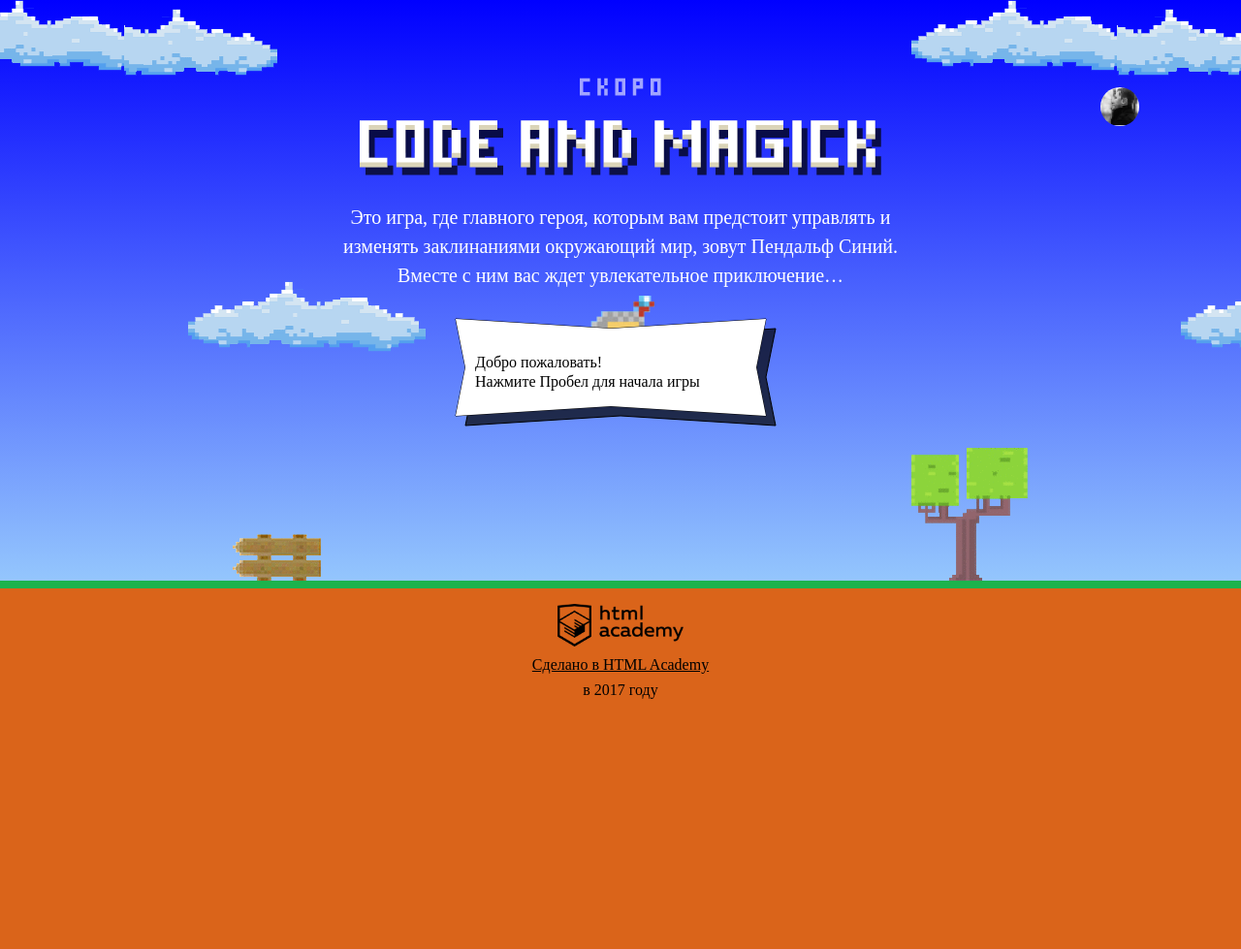
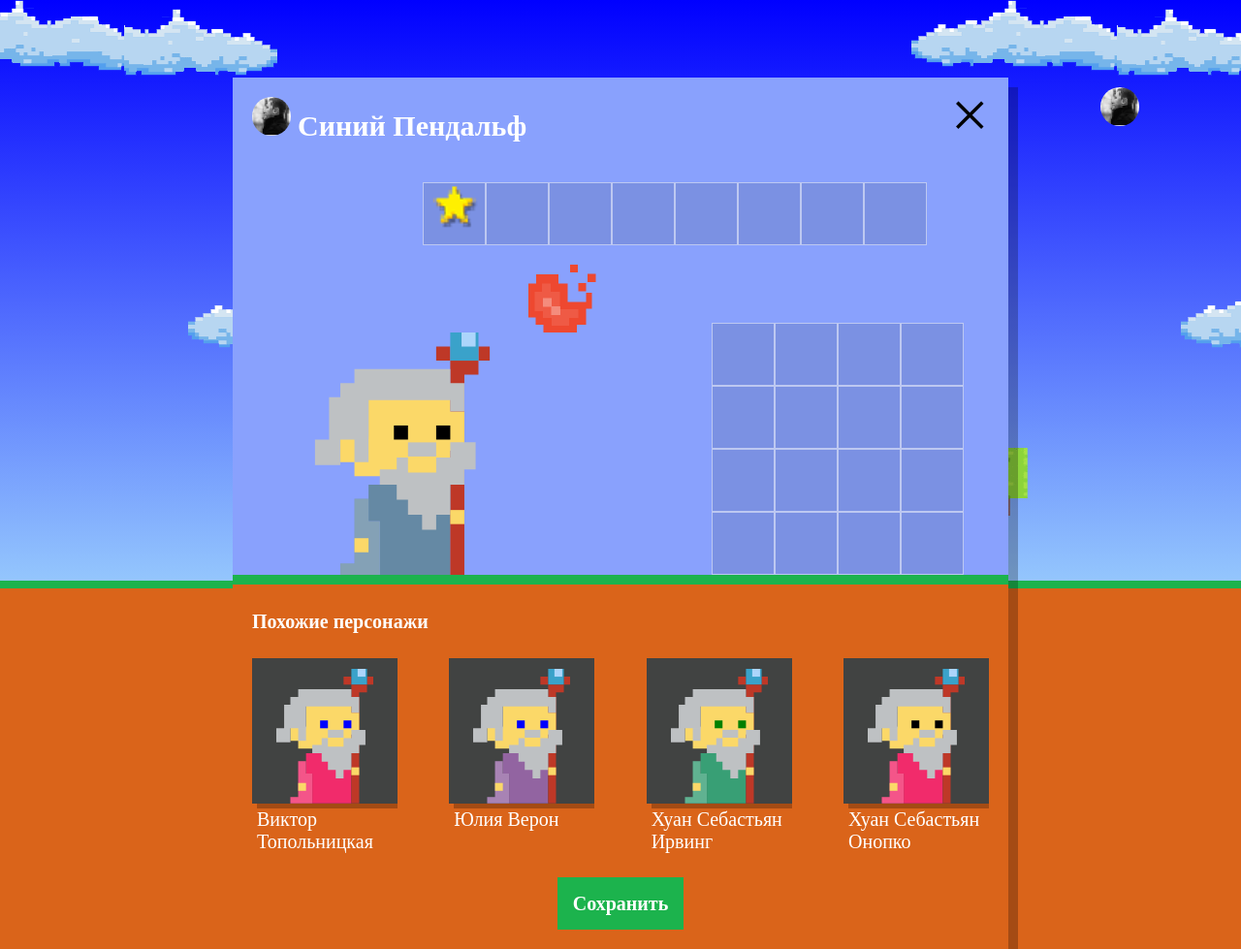
Before and after one commit to Tkachenino/948039-code-and-magick-19, a website: page index.html in a window 1280 px wide. Shown: the whole page at 97% size. Before the commit the page ends 800 px from the top, so only its background shows below. Drawn offline with Linux system fonts and the light colour scheme; a web font is replaced by a local one.

Commit message:
генерируем аватары игроков

```diff
--- a/index.html
+++ b/index.html
@@ -198,6 +198,7 @@
     return height * (1 / 3) - getWizardHeight();
   };
 </script>
+<script src='js/setup.js'></script>
 <script src="js/stat.js"></script>
 <script src="js/game.js"></script>
 
--- /dev/null
+++ b/js/setup.js
@@ -0,0 +1,52 @@
+'use strict';
+var wizardName = ['Иван', 'Хуан Себастьян', 'Мария', 'Кристоф', 'Виктор', 'Юлия', 'Люпита', 'Вашингтон'];
+var wizardSurname = ['да Марья', 'Верон', 'Мирабелла', 'Вальц', 'Онопко', 'Топольницкая', 'Нионго', 'Ирвинг'];
+var coatColor = ['rgb(101, 137, 164)', 'rgb(241, 43, 107)', 'rgb(146, 100, 161)', 'rgb(56, 159, 117)', 'rgb(215, 210, 55)', 'rgb(0, 0, 0)'];
+var eyesColor = ['black', 'red', 'blue', 'yellow', 'green'];
+var getRandom = function (arr) {
+  return Math.round(Math.random() * (arr.length - 1));
+};
+var wizards = [
+  {
+    name: wizardName[getRandom(wizardName)] + '\t' + wizardSurname[getRandom(wizardSurname)],
+    coatColor: coatColor[getRandom(coatColor)],
+    eyesColor: eyesColor[getRandom(eyesColor)]
+  },
+  {
+    name: wizardName[getRandom(wizardName)] + '\t' + wizardSurname[getRandom(wizardSurname)],
+    coatColor: coatColor[getRandom(coatColor)],
+    eyesColor: eyesColor[getRandom(eyesColor)]
+  },
+  {
+    name: wizardName[getRandom(wizardName)] + '\t' + wizardSurname[getRandom(wizardSurname)],
+    coatColor: coatColor[getRandom(coatColor)],
+    eyesColor: eyesColor[getRandom(eyesColor)]
+  },
+  {
+    name: wizardName[getRandom(wizardName)] + '\t' + wizardSurname[getRandom(wizardSurname)],
+    coatColor: coatColor[getRandom(coatColor)],
+    eyesColor: eyesColor[getRandom(eyesColor)]
+  }
+];
+
+document.querySelector('.setup').classList.remove('hidden');
+
+var similarListElement = document.querySelector('.setup-similar-list');
+var similarWizardTemplate = document.querySelector('#similar-wizard-template').content.querySelector('.setup-similar-item');
+
+var renderWizard = function (wizard) {
+  var wizardElement = similarWizardTemplate.cloneNode(true);
+  wizardElement.querySelector('.setup-similar-label').textContent = wizard.name;
+  wizardElement.querySelector('.wizard-coat').style.fill = wizard.coatColor;
+  wizardElement.querySelector('.wizard-eyes').style.fill = wizard.eyesColor;
+  return wizardElement;
+};
+
+var fragment = document.createDocumentFragment();
+for (var i = 0; i < wizards.length; i++) {
+  fragment.appendChild(renderWizard(wizards[i]));
+}
+
+similarListElement.appendChild(fragment);
+
+document.querySelector('.setup-similar').classList.remove('hidden');
--- a/js/stat.js
+++ b/js/stat.js
@@ -12,10 +12,10 @@ var MAX_BAR_HEIGHT = 150;
 var GRETTING_GAPS_X = CLOUD_X + GAPS * 3;
 var GRETTING_GAPS_Y = CLOUD_Y + GAPS * 3;
 var COLOR_PALITRA = {
-  SHADOW: 'rgba(0, 0, 0, 0.7)',
-  WHITE: '#fff',
-  BLACK: '#000',
-  RED: 'rgba(255, 0, 0, 1)'
+  shadow: 'rgba(0, 0, 0, 0.7)',
+  white: '#fff',
+  black: '#000',
+  red: 'rgba(255, 0, 0, 1)'
 };
 var shodowCloudX = CLOUD_X + GAPS;
 var shodowCloudY = CLOUD_Y + GAPS;
@@ -49,27 +49,27 @@ var getRandom = function () {
 };
 // определяем функцию генерации графика статистики
 var buildGraph = function (ctx, nameOfPlayer, timesArray, index) {
-  ctx.fillStyle = COLOR_PALITRA.BLACK;
+  ctx.fillStyle = COLOR_PALITRA.black;
   ctx.fillText(nameOfPlayer, getBarPositionOnX(index), getNamesPositionOnY());
   if (nameOfPlayer === 'Вы') {
-    ctx.fillStyle = COLOR_PALITRA.RED;
+    ctx.fillStyle = COLOR_PALITRA.red;
   } else {
     ctx.fillStyle = 'hsl(240,  ' + getRandom() + '%, 46%)';
   }
   var maxTime = getMaxElement(timesArray);
   ctx.fillRect(getBarPositionOnX(index), getBarPositionOnY(), BAR_WIDTH, getCorrectHeightBar(timesArray[index], maxTime));
   //  выводим огругленные результаты
-  ctx.fillStyle = COLOR_PALITRA.BLACK;
+  ctx.fillStyle = COLOR_PALITRA.black;
   var roundTimes = timesArray.map(Math.round);
   ctx.fillText(roundTimes[index], getBarPositionOnX(index), getSocersPositionOnY(timesArray[index], maxTime));
 };
 //  запуск генерации окна статистики
 window.renderStatistics = function (ctx, names, times) {
   //  определяем фон
-  renderCloud(ctx, shodowCloudX, shodowCloudY, COLOR_PALITRA.SHADOW);
-  renderCloud(ctx, CLOUD_X, CLOUD_Y, COLOR_PALITRA.WHITE);
+  renderCloud(ctx, shodowCloudX, shodowCloudY, COLOR_PALITRA.shadow);
+  renderCloud(ctx, CLOUD_X, CLOUD_Y, COLOR_PALITRA.white);
   //  определяем положение вступительного приветсвия
-  ctx.fillStyle = COLOR_PALITRA.BLACK;
+  ctx.fillStyle = COLOR_PALITRA.black;
   ctx.font = '16px PT Mono';
   ctx.fillText('Ура вы победили!', GRETTING_GAPS_X, GRETTING_GAPS_Y);
   ctx.fillText('Список результатов:', GRETTING_GAPS_X, GRETTING_GAPS_Y + FONT_GAP);
```
